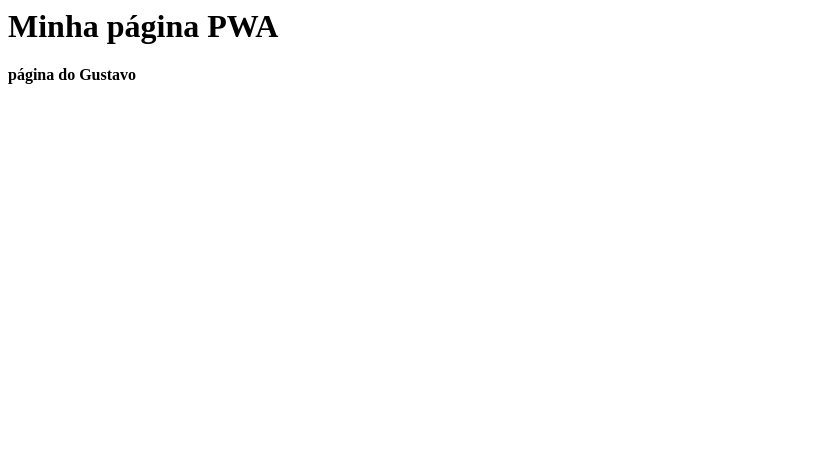
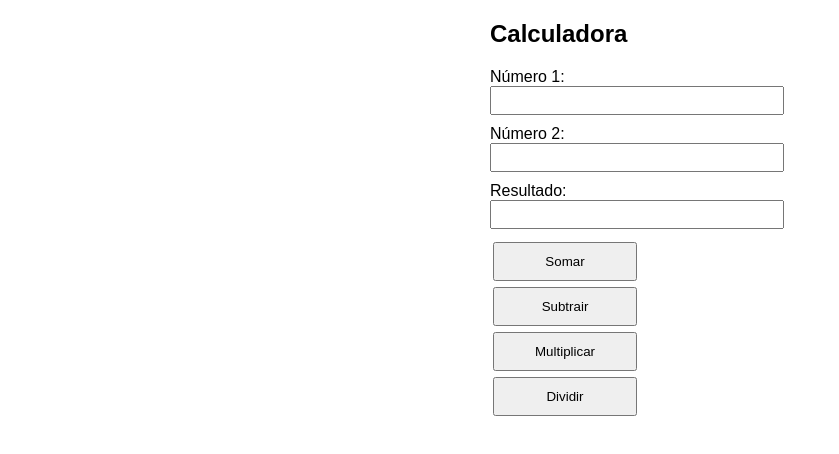
Before and after one commit to Gustavo123123123123/gustavo123123123123.github.io, a plain HTML site: page index.html in a window 1280 px wide. Shown: the whole page, without its empty margins (0-839 px from the left). Drawn offline with Linux system fonts and the light colour scheme.

Commit message:
index.html

```diff
--- a/index.html
+++ b/index.html
@@ -1,9 +1,85 @@
-<html>
-  <head>
-    <title>Minha págia PWA</title>
-  </head>
-  <body>
-    <h1>Minha página PWA</h1>
-    <h4> página do Gustavo</h4>
-  </body>
+<!DOCTYPE html>
+<html lang="en">
+<head>
+    <meta charset="UTF-8">
+    <meta name="viewport" content="width=device-width, initial-scale=1.0">
+    <title>Minha Calculadora PWA</title>
+    <style>
+        body {
+            font-family: Arial, sans-serif;
+            margin: 20px;
+        }
+        .calculator {
+            max-width: 300px;
+            margin: 0 auto;
+        }
+        input {
+            width: calc(100% - 20px);
+            margin-bottom: 10px;
+            padding: 5px;
+        }
+        button {
+            width: 48%;
+            padding: 10px;
+            margin: 1%;
+            cursor: pointer;
+        }
+    </style>
+    <link rel="stylesheet" href="styles.css">
+    <link rel="manifest" href="manifest.json">
+</head>
+<body>
+   <div class="calculator">
+        <h2>Calculadora</h2>
+        <form id="calcForm">
+            <label for="number1">Número 1:</label><br>
+            <input type="number" id="number1" required><br>
+            <label for="number2">Número 2:</label><br>
+            <input type="number" id="number2" required><br>
+            <label for="result">Resultado:</label><br>
+            <input type="text" id="result" readonly><br>
+            <button type="button" onclick="calculate('add')">Somar</button>
+            <button type="button" onclick="calculate('subtract')">Subtrair</button>
+            <button type="button" onclick="calculate('multiply')">Multiplicar</button>
+            <button type="button" onclick="calculate('divide')">Dividir</button>
+        </form>
+    </div>
+    <script>
+        function calculate(operation) {
+            const num1 = parseFloat(document.getElementById("number1").value);
+            const num2 = parseFloat(document.getElementById("number2").value);
+            let result;
+
+            if (isNaN(num1) || isNaN(num2)) {
+                alert("Por favor, insira números válidos.");
+                return;
+            }
+
+            switch (operation) {
+                case 'add':
+                    result = num1 + num2;
+                    break;
+                case 'subtract':
+                    result = num1 - num2;
+                    break;
+                case 'multiply':
+                    result = num1 * num2;
+                    break;
+                case 'divide':
+                    if (num2 === 0) {
+                        alert("Divisão por zero não é permitida.");
+                        return;
+                    }
+                    result = num1 / num2;
+                    break;
+                default:
+                    alert("Operação inválida.");
+                    return;
+            }
+
+            document.getElementById("result").value = result;
+        }
+    </script>
+    <script src="app.js"></script>
+</body>
 </html>
```
